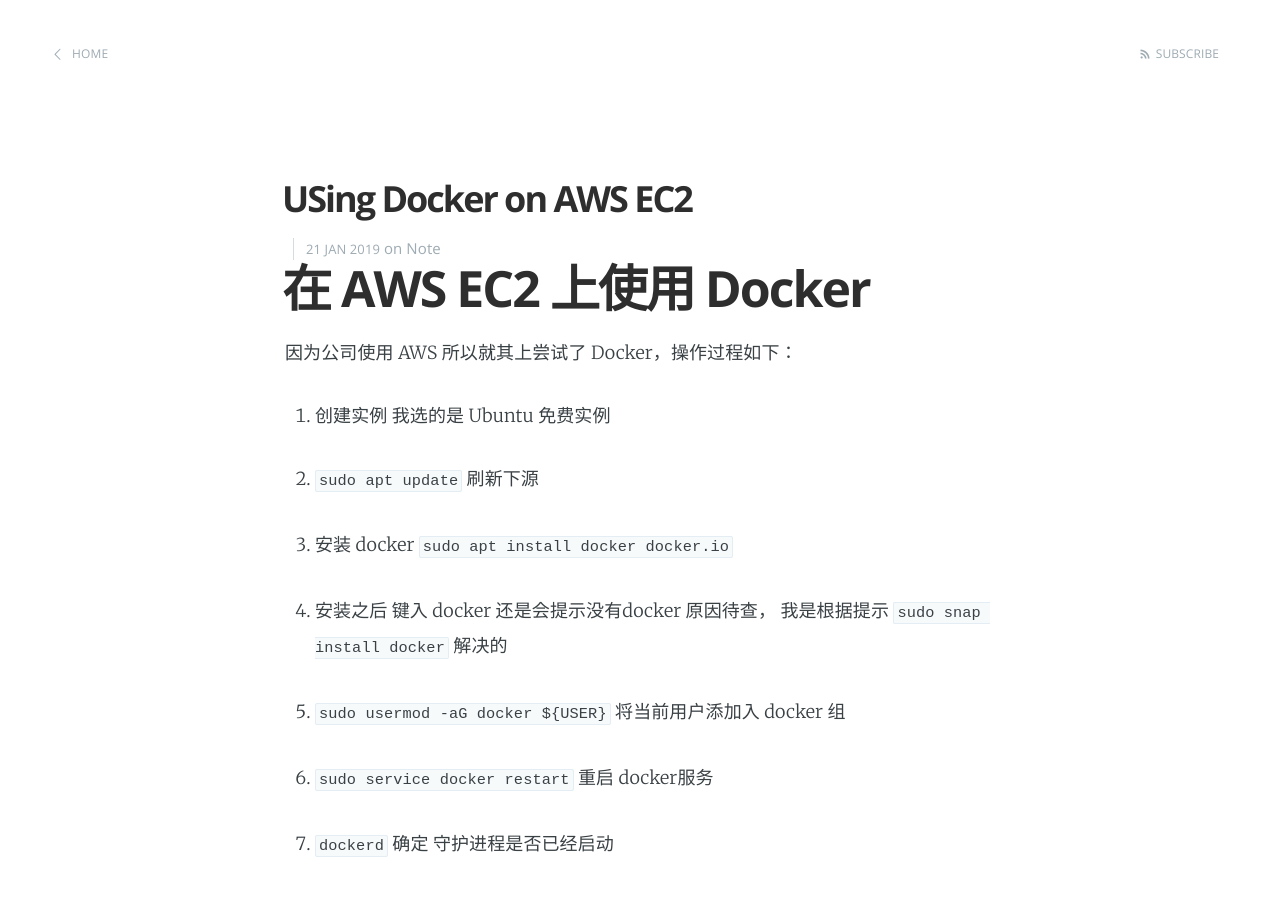
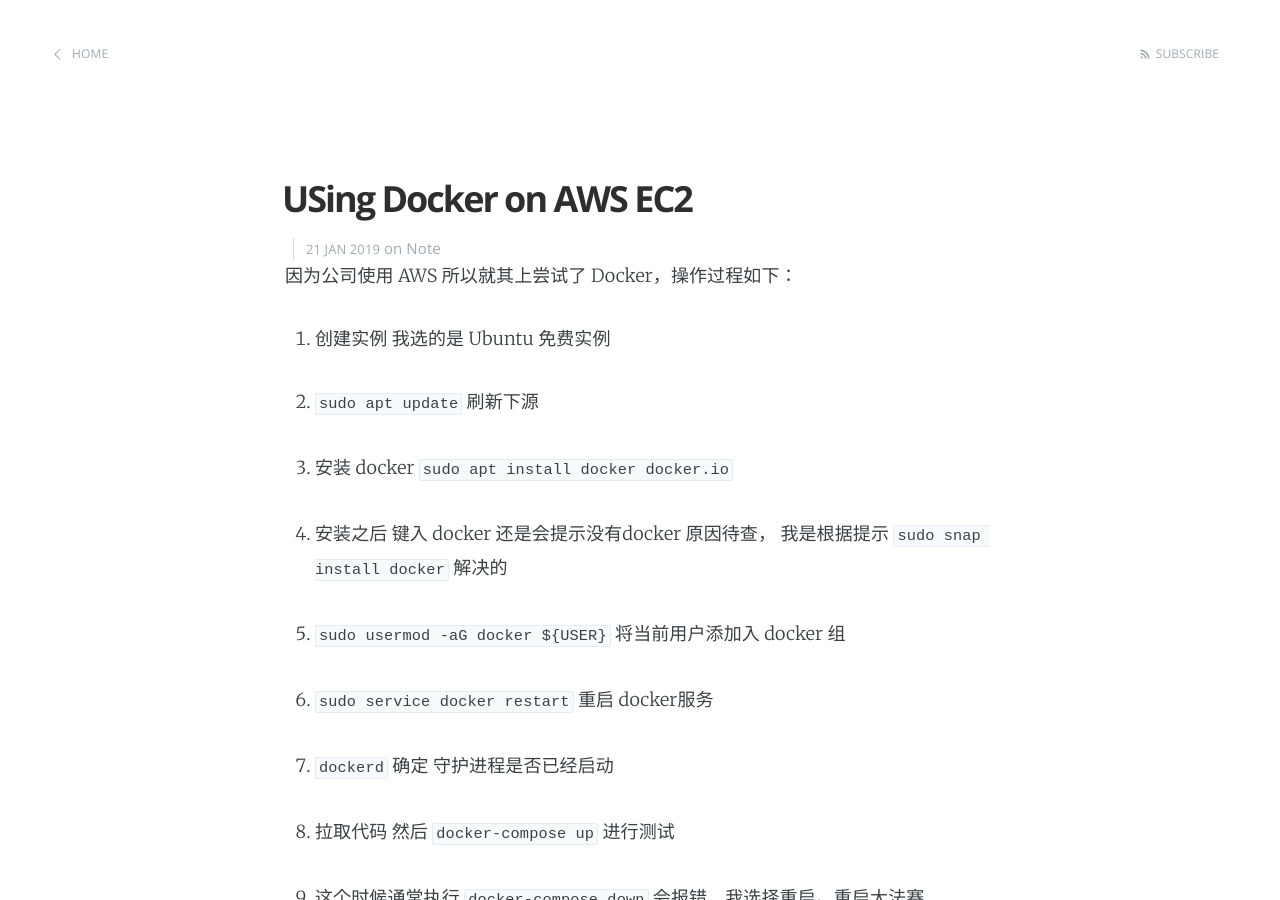
Before and after one commit to alex-marmot/alex-marmot.github.io, a Jekyll site: the page built from _posts/2019-01-21-using-docker-onAWS-EC2.md, in a window 1280 px wide and 900 px high. Built offline with Jekyll 4.4.1, drawn with Linux system fonts in a browser that asks for light colours.

Commit message:
update at 2019-03-14 15:09:42 UTC for

```diff
--- a/_posts/2019-01-21-using-docker-onAWS-EC2.md
+++ b/_posts/2019-01-21-using-docker-onAWS-EC2.md
@@ -4,8 +4,6 @@
 date: 2019-01-21
 categories: Note
 ---
-
-# 在 AWS EC2 上使用 Docker
 
 因为公司使用 AWS 所以就其上尝试了 Docker，操作过程如下：
 
```
Also changed, not shown: _posts/2019-03-13-superset-踩坑汇总.md (+0 -2 lines).
